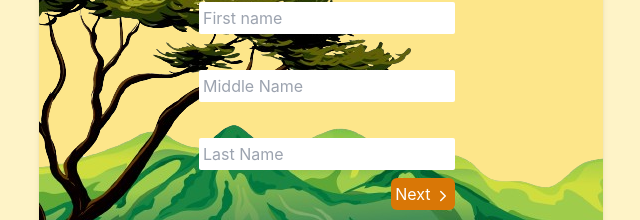
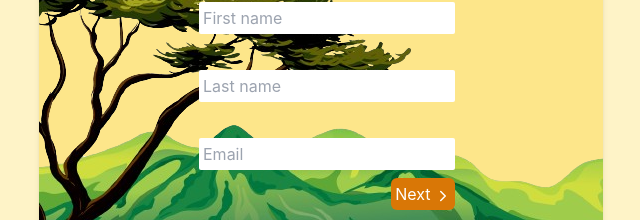
Before and after one commit to freddy777-01/school, a React (Vite) app: page /register in a window 1280 px wide. Shown: the part 278-498 px from the top of the page, without its empty margins (319-959 px from the left). Built offline with nearby package versions, Linux system fonts and the light colour scheme; a web font is replaced by a local one.

Commit message:
on-progress: created post request for registration

```diff
--- /dev/null
+++ b/src/api/request.js
@@ -0,0 +1,7 @@
+import axios from "axios";
+
+const REST_BASE_URL = "http://localhost:8080/api";
+
+export let createRequest = (url, data) => axios.post(REST_BASE_URL + url, data);
+
+export let getRequest = (url) => axios.get(REST_BASE_URL + url);
--- a/src/components/input.jsx
+++ b/src/components/input.jsx
@@ -4,8 +4,9 @@ export default function Input({
 	type = "text",
 	placeholder = "",
 	value,
-    name,
+	name,
 	callback,
+	required = false,
 }) {
 	let getValue = (event) => {
 		callback(event.target.value);
@@ -15,13 +16,14 @@ export default function Input({
 			type={type}
 			placeholder={placeholder}
 			value={value}
-            name={name}
+			name={name}
 			className={
 				type == "button"
 					? "bg-amber-600 rounded-md p-1 hover:bg-amber-800 text-white cursor-pointer"
 					: "p-1 rounded-sm border-0 border-amber-400 focus:border-amber-600"
 			}
 			onChange={getValue}
+			required={required}
 		/>
 	);
 }
--- a/src/pages/auth/register.jsx
+++ b/src/pages/auth/register.jsx
@@ -1,9 +1,29 @@
 import { useState } from "react";
 import { Form } from "react-router-dom";
 import { IoChevronBackOutline, IoChevronForwardOutline } from "react-icons/io5";
-import spring from "../../assets/spring.png"
+import spring from "../../assets/spring.png";
+import Input from "../../components/input";
+import { createRequest } from "../../api/request";
 export default function Register() {
 	const [next, setNext] = useState(false);
+	const [firstName, setFirstName] = useState("");
+	const [lastName, setLastName] = useState("");
+	const [email, setEmail] = useState("");
+	const [password, setPassword] = useState("");
+	const [isSamePassword, setComparision] = useState(false);
+	let isPasswordSame = (p) =>
+		password === p ? setComparision(true) : setComparision(false);
+
+	let data = {
+		firstName: firstName,
+		lastName: lastName,
+		email: email,
+		password: isSamePassword ? password : "",
+	};
+	let signup = () => {
+		// console.log(data);
+		createRequest("/user/create",data).then(response=>console.log(response.data)).catch(error=>console.log(error.message))
+	};
 	return (
 		<div className="h-screen flex place-items-center justify-center">
 			<div className="relative mx-auto rounded-md shadow-md bg-amber-200 flex place-items-center">
@@ -13,26 +33,32 @@ export default function Register() {
 					{next ? (
 						<div className="">
 							<div className="my-2">
-								<input
+								<Input
 									className="p-1 rounded-sm border-0 border-amber-400 focus:border-amber-600"
 									type="password"
-									name="name"
-									id=""
 									placeholder="Password"
+									callback={(d) => setPassword(d)}
+									value={password}
 								/>
 							</div>
 							<div className="my-2">
-								<input
-									className="p-1 rounded-sm border-0 border-amber-400 focus:border-amber-600"
+								<Input
+									placeholder="repeat password"
 									type="password"
-									name="name"
-									id=""
-									placeholder="repeat password"
+									callback={isPasswordSame}
 								/>
+							</div>
+							<div className="my-2 text-red-500 font-bold">
+								{/* {isSamePassword?"":"password do not match!"} */}
+								{password != ""
+									? isSamePassword
+										? ""
+										: "password do not match!"
+									: ""}
 							</div>
 							<div className="flex justify-end my-5">
 								<button
-									onClick={() => setNext(true)}
+									onClick={signup}
 									type="button"
 									className="bg-amber-600 rounded-md p-1 hover:bg-amber-800 text-white w-full"
 								>
@@ -55,30 +81,28 @@ export default function Register() {
 							<Form method="POST" action="login">
 								<div className="grid grid-cols-1 gap-y-5 justify-center place-items-center">
 									<div className="my-2">
-										<input
-											className="p-1 rounded-sm border-0 border-amber-400 focus:border-amber-600"
-											type="text"
-											name="name"
-											id=""
+										<Input
 											placeholder="First name"
+											callback={(d) => setFirstName(d)}
+											value={firstName}
+										/>
+									</div>
+
+									<div className="my-2">
+										<Input
+											placeholder="Last name"
+											name="last_name"
+											callback={(n) => setLastName(n)}
+											value={lastName}
 										/>
 									</div>
 									<div className="my-2">
-										<input
-											className="p-1 rounded-sm border-0 border-amber-400 focus:border-amber-600"
-											type="text"
-											name="name"
-											id=""
-											placeholder="Middle Name"
-										/>
-									</div>
-									<div className="my-2">
-										<input
-											className="p-1 rounded-sm border-0 border-amber-400 focus:border-amber-600"
-											type="text"
-											name="name"
-											id=""
-											placeholder="Last Name"
+										<Input
+											placeholder="Email"
+											name="email"
+											type="email"
+											callback={(e) => setEmail(e)}
+											value={email}
 										/>
 									</div>
 								</div>
```
